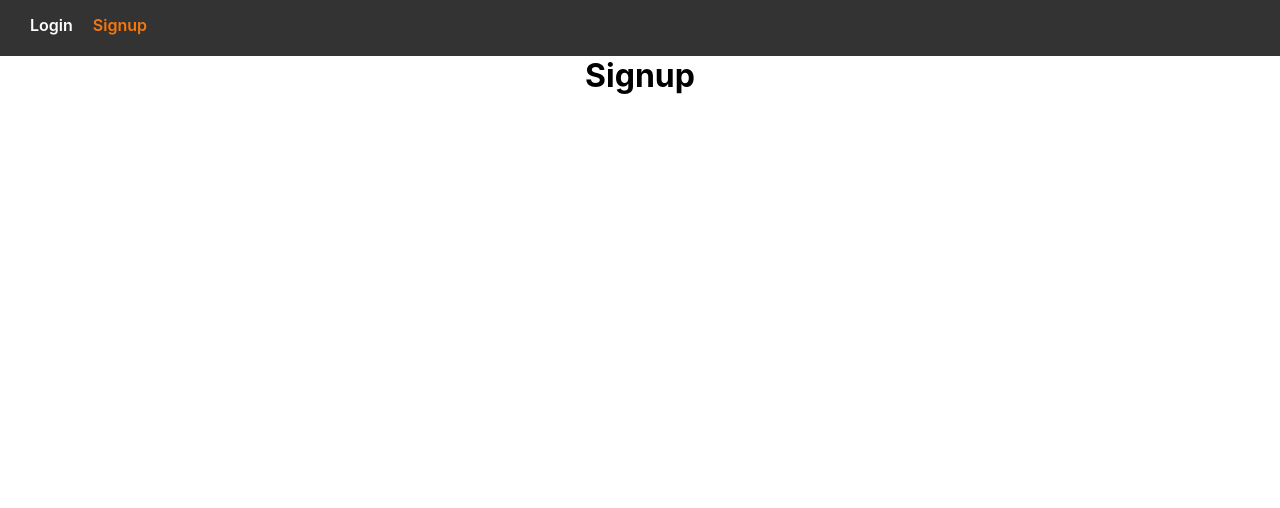
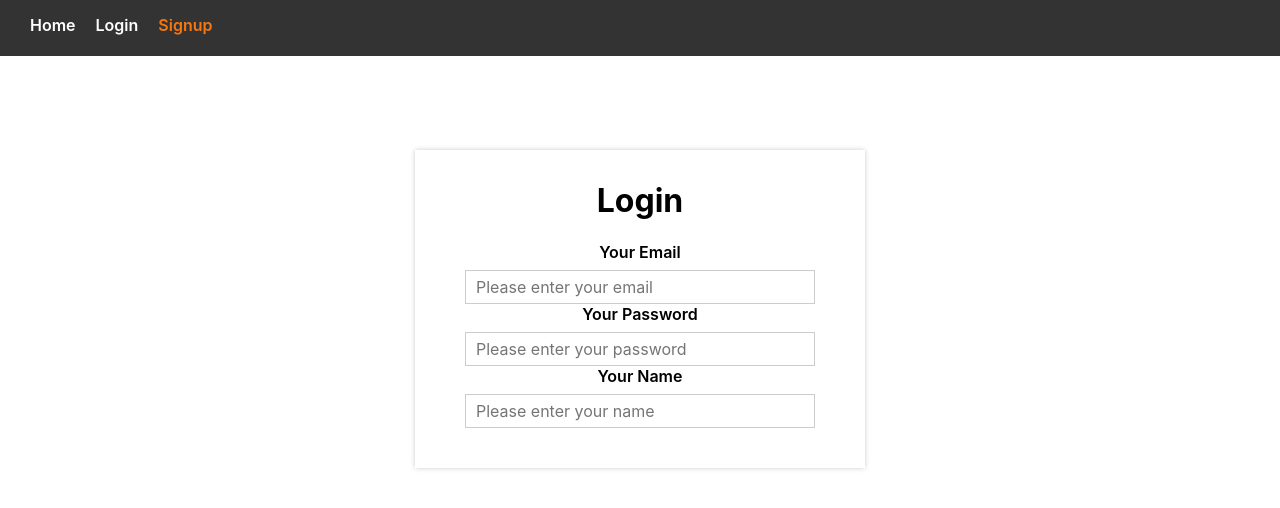
Before and after one commit to friend-app/party, a React (Create React App) app: page /signup in a window 1280 px wide. Shown: the top 508 px of the page. Built offline with nearby package versions, Linux system fonts and the light colour scheme.

Commit message:
Basic Login and Signup pages added (no submit button)

```diff
--- a/src/App.js
+++ b/src/App.js
@@ -6,6 +6,7 @@ import Layout from './hoc/Layout/Layout';
 import Login from './containers/Auth/Login/Login';
 import Signup from './containers/Auth/Singup/Signup';
 import Logout from './containers/Auth/Logout/Logout';
+import { FrontPage } from './containers/FrontPage/FrontPage';
 
 class App extends Component {
   state = {
@@ -16,8 +17,9 @@ class App extends Component {
 
     let routes = (
       <Switch>
-        <Route path='/login' component={Login} />
-        <Route path='/signup' component={Signup} />
+        <Route exact path='/login' component={Login} />
+        <Route exact path='/signup' component={Signup} />
+        <Route exact path='/' component={FrontPage} />
       </Switch>
     );
 
--- a/src/components/Navigation/NavigationItems/NavigationItems.js
+++ b/src/components/Navigation/NavigationItems/NavigationItems.js
@@ -7,6 +7,7 @@ const NavigationItems = (props) => {
   return (
     <div>
       <ul className={classes.NavigationItems}>
+        <NavigationItem link='/'>Home</NavigationItem>
         <NavigationItem link='/login'>Login</NavigationItem>
         <NavigationItem link='/signup'>Signup</NavigationItem>
       </ul>
--- a/src/components/UI/Input/Input.js
+++ b/src/components/UI/Input/Input.js
@@ -1,12 +1,47 @@
 import React from 'react';
 import classes from './Input.module.css';
 
-const Input = (props) => {
+const Input = props => {
+  let inputElement = null;
+
+  let inputClasses = [classes.InputElement];
+
+  // console.log(props.invalid, typeof(props.shouldValidate), props.touched);
+
+  if (props.invalid && props.shouldValidate && props.touched) {
+    inputClasses.push(classes.Invalid);
+  }
+
+  switch (props.inputType) {
+    case 'input':
+      inputElement = (
+        <input
+          className={inputClasses.join(' ')}
+          value={props.value}
+          {...props.elementConfig}
+          onChange={props.changed}
+        />
+      );
+      break;
+
+    default: {
+      inputElement = (
+        <input
+          className={inputClasses.join(' ')}
+          value={props.value}
+          {...props.elementConfig}
+          onChange={props.changed}
+        />
+      );
+    }
+  }
+
   return (
     <div>
-      <input className={classes.Input}></input>
+      <label className={classes.Label}>{props.label}</label>
+      {inputElement}
     </div>
-  )
-}
+  );
+};
 
-export default Input
+export default Input;
--- a/src/components/UI/Input/Input.module.css
+++ b/src/components/UI/Input/Input.module.css
@@ -0,0 +1,33 @@
+.Input {
+  width: 100%;
+  padding: 10px;
+  box-sizing: border-box;
+}
+
+.Label {
+  font-weight: 600;
+  display: block;
+  margin-bottom: 8px;
+}
+
+.InputElement {
+  outline: none;
+  border: 1px solid #ccc;
+  background-color: #fff;
+  font: inherit;
+  padding: 6px 10px;
+  display: block;
+  width: 100%;
+  box-sizing: border-box;
+}
+
+.InputElement:focus{
+  outline: none;
+  background-color: #ccc;
+}
+
+.Invalid,
+.Invalid:focus{
+  border: 1px solid red;
+  background-color:#fda492;
+}
--- a/src/containers/Auth/Login/Login.js
+++ b/src/containers/Auth/Login/Login.js
@@ -1,12 +1,122 @@
-import React, { Component } from 'react'
+import React, { Component } from 'react';
+import Input from '../../../components/UI/Input/Input';
+import classes from './Login.module.css';
 
 class Login extends Component {
+  state = {
+    controls: {
+      email: {
+        elementType: 'input',
+        elementLabel: 'Your Email',
+        elementConfig: {
+          type: 'email',
+          placeholder: 'Your Email'
+        },
+        value: '',
+        validators: {
+          required: true,
+          isEmail: true
+        },
+        touched: false,
+        valid: false
+      },
+      password: {
+        elementType: 'input',
+        elementLabel: 'Your Password',
+        elementConfig: {
+          type: 'password',
+          placeholder: 'Your Password'
+        },
+        value: '',
+        validators: {
+          required: true,
+          minLength: 5,
+          maxLength: 12
+        },
+        touched: false,
+        valid: false
+      }
+    },
+    formValid: false
+  };
+
+  checkValidity(value, rules) {
+    let isValid = true;
+    if (!rules) {
+      return true;
+    }
+
+    if (rules.required) {
+      isValid = value.trim() !== '' && isValid;
+    }
+
+
+    if (rules.minLength) {
+      isValid = value.length >= rules.minLength && isValid;
+    }
+
+    if (rules.maxLength) {
+      isValid = value.length <= rules.maxLength && isValid;
+    }
+
+    if (rules.isEmail) {
+      const pattern = /[a-z0-9!#$%&'*+/=?^_`{|}~-]+(?:\.[a-z0-9!#$%&'*+/=?^_`{|}~-]+)*@(?:[a-z0-9](?:[a-z0-9-]*[a-z0-9])?\.)+[a-z0-9](?:[a-z0-9-]*[a-z0-9])?/;
+      isValid = pattern.test(value) && isValid;
+    }
+
+    if (rules.isNumeric) {
+      const pattern = /^\d+$/;
+      isValid = pattern.test(value) && isValid;
+    }
+    return isValid;
+  }
+
+  inputChangedHanlder = (event, inputName) => {
+    const updatedControls = {
+      ...this.state.controls,
+      [inputName]: {
+        ...this.state.controls[inputName],
+        value: event.target.value,
+        valid: this.checkValidity(
+          event.target.value,
+          this.state.controls[inputName].validators
+        ),
+        touched: true
+      }
+    };
+    this.setState({ controls: updatedControls });
+  };
+
   render() {
+    console.log(this.state.controls)
+    let formElementArr = [];
+    for (let el in this.state.controls) {
+      formElementArr.push({
+        inputName: el,
+        properties: this.state.controls[el]
+      });
+    }
+
+    let formElements = formElementArr.map(formEl => (
+      <Input
+        key={formEl.inputName}
+        label={formEl.properties.elementLabel}
+        inputType={formEl.properties.elementType}
+        elementConfig={formEl.properties.elementConfig}
+        value={formEl.properties.value}
+        changed={event => this.inputChangedHanlder(event, formEl.inputName)}
+        invalid={!formEl.properties.valid}
+        touched={formEl.properties.touched}
+        shouldValidate={formEl.properties.validators}
+      />
+    ));
+
     return (
-      <div>
+      <div className={classes.LoginWrapper}>
         <h1>Login</h1>
+        <form>{formElements}</form>
       </div>
-    )
+    );
   }
 }
 
--- a/src/containers/Auth/Login/Login.module.css
+++ b/src/containers/Auth/Login/Login.module.css
@@ -0,0 +1,8 @@
+.LoginWrapper{
+  width: 450px;
+  background-color: #fff;
+  margin: 150px auto 0 auto;
+  box-shadow: 0 0 5px #ccc;
+  box-sizing: border-box;
+  padding: 10px 50px 40px 50px;
+}
--- a/src/containers/Auth/Singup/Signup.js
+++ b/src/containers/Auth/Singup/Signup.js
@@ -1,12 +1,138 @@
-import React, { Component } from 'react'
+import React, { Component } from 'react';
+import Input from '../../../components/UI/Input/Input';
+import classes from './Signup.module.css';
 
 class Signup extends Component {
+  state = {
+    controls: {
+      email: {
+        elementType: 'input',
+        elementLabel: 'Your Email',
+        elementConfig: {
+          type: 'email',
+          placeholder: 'Please enter your email'
+        },
+        value: '',
+        validators: {
+          required: true,
+          isEmail: true
+        },
+        touched: false,
+        valid: false
+      },
+      password: {
+        elementType: 'input',
+        elementLabel: 'Your Password',
+        elementConfig: {
+          type: 'password',
+          placeholder: 'Please enter your password'
+        },
+        value: '',
+        validators: {
+          required: true,
+          minLength: 5,
+          maxLength: 12
+        },
+        touched: false,
+        valid: false
+      },
+      name: {
+        elementType: 'input',
+        elementLabel: 'Your Name',
+        elementConfig: {
+          type: 'password',
+          placeholder: 'Please enter your name'
+        },
+        value: '',
+        validators: {
+          required: true,
+          minLength: 2,
+          maxLength: 45
+        },
+        touched: false,
+        valid: false
+      }
+    },
+    formValid: false
+  };
+
+  checkValidity(value, rules) {
+    let isValid = true;
+    if (!rules) {
+      return true;
+    }
+
+    if (rules.required) {
+      isValid = value.trim() !== '' && isValid;
+    }
+
+
+    if (rules.minLength) {
+      isValid = value.length >= rules.minLength && isValid;
+    }
+
+    if (rules.maxLength) {
+      isValid = value.length <= rules.maxLength && isValid;
+    }
+
+    if (rules.isEmail) {
+      const pattern = /[a-z0-9!#$%&'*+/=?^_`{|}~-]+(?:\.[a-z0-9!#$%&'*+/=?^_`{|}~-]+)*@(?:[a-z0-9](?:[a-z0-9-]*[a-z0-9])?\.)+[a-z0-9](?:[a-z0-9-]*[a-z0-9])?/;
+      isValid = pattern.test(value) && isValid;
+    }
+
+    if (rules.isNumeric) {
+      const pattern = /^\d+$/;
+      isValid = pattern.test(value) && isValid;
+    }
+    return isValid;
+  }
+
+  inputChangedHanlder = (event, inputName) => {
+    const updatedControls = {
+      ...this.state.controls,
+      [inputName]: {
+        ...this.state.controls[inputName],
+        value: event.target.value,
+        valid: this.checkValidity(
+          event.target.value,
+          this.state.controls[inputName].validators
+        ),
+        touched: true
+      }
+    };
+    this.setState({ controls: updatedControls });
+  };
+
   render() {
+    console.log(this.state.controls)
+    let formElementArr = [];
+    for (let el in this.state.controls) {
+      formElementArr.push({
+        inputName: el,
+        properties: this.state.controls[el]
+      });
+    }
+
+    let formElements = formElementArr.map(formEl => (
+      <Input
+        key={formEl.inputName}
+        label={formEl.properties.elementLabel}
+        inputType={formEl.properties.elementType}
+        elementConfig={formEl.properties.elementConfig}
+        value={formEl.properties.value}
+        changed={event => this.inputChangedHanlder(event, formEl.inputName)}
+        invalid={!formEl.properties.valid}
+        touched={formEl.properties.touched}
+        shouldValidate={formEl.properties.validators}
+      />
+    ));
+
     return (
-      <div>
-        <h1>Signup</h1>
+      <div className={classes.SignupWrapper}>
+        <h1>Login</h1>
+        <form>{formElements}</form>
       </div>
-    )
+    );
   }
 }
 
--- a/src/containers/Auth/Singup/Signup.module.css
+++ b/src/containers/Auth/Singup/Signup.module.css
@@ -0,0 +1,8 @@
+.SignupWrapper{
+  width: 450px;
+  background-color: #fff;
+  margin: 150px auto 0 auto;
+  box-shadow: 0 0 5px #ccc;
+  box-sizing: border-box;
+  padding: 10px 50px 40px 50px;
+}
--- /dev/null
+++ b/src/containers/FrontPage/FrontPage.js
@@ -0,0 +1,13 @@
+import React, { Component } from 'react'
+
+export class FrontPage extends Component {
+  render() {
+    return (
+      <div>
+        <h1>I'm front page!</h1>
+      </div>
+    )
+  }
+}
+
+export default FrontPage;
```
Also changed, not shown: src/hoc/Layout/Layout.js (+6 -6 lines), src/containers/FrontPage/FrontPage.module.css (added), src/hoc/Auxillary/Auxillary.js (renamed from src/hoc/Auxillary/Aux.js).
